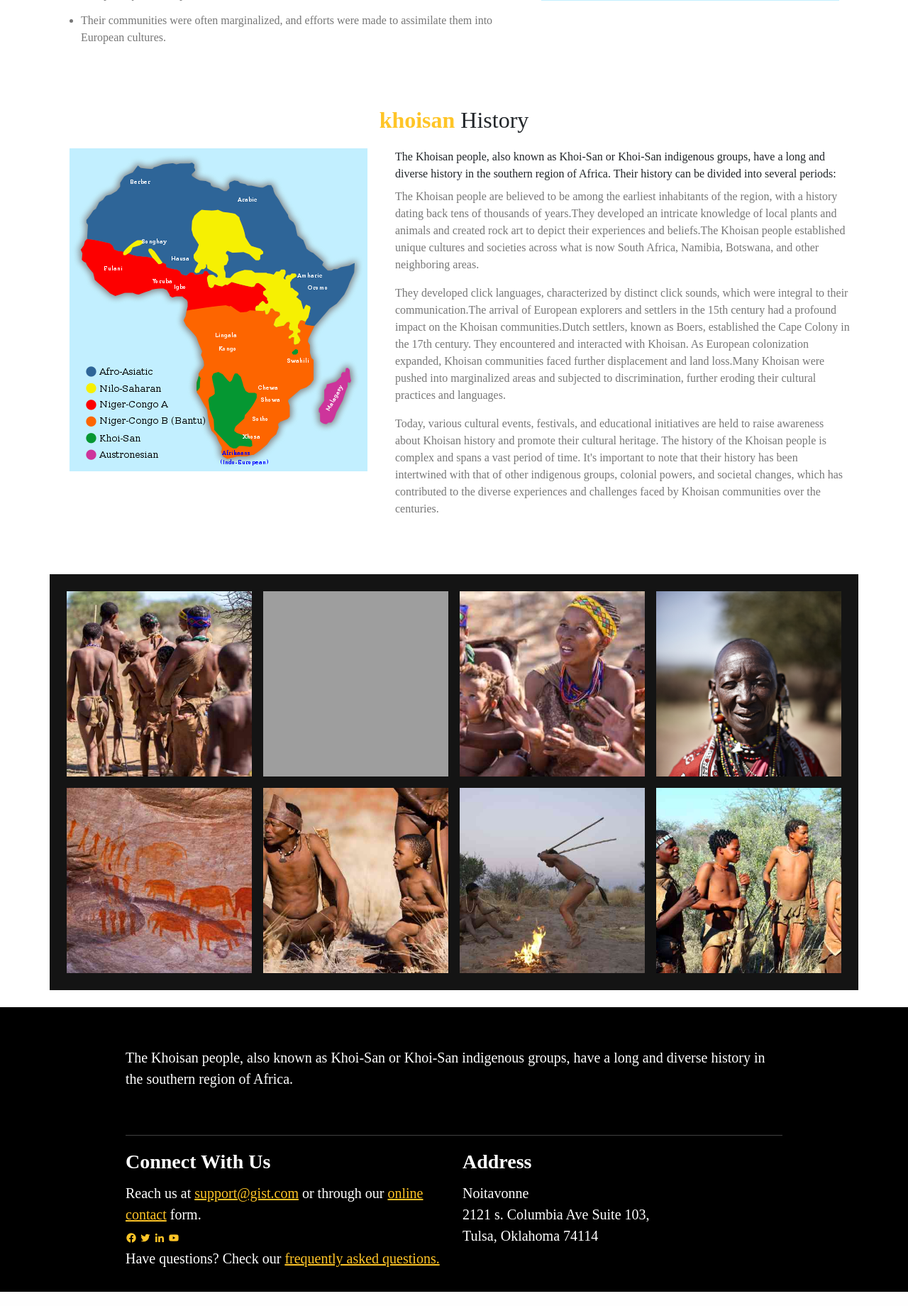
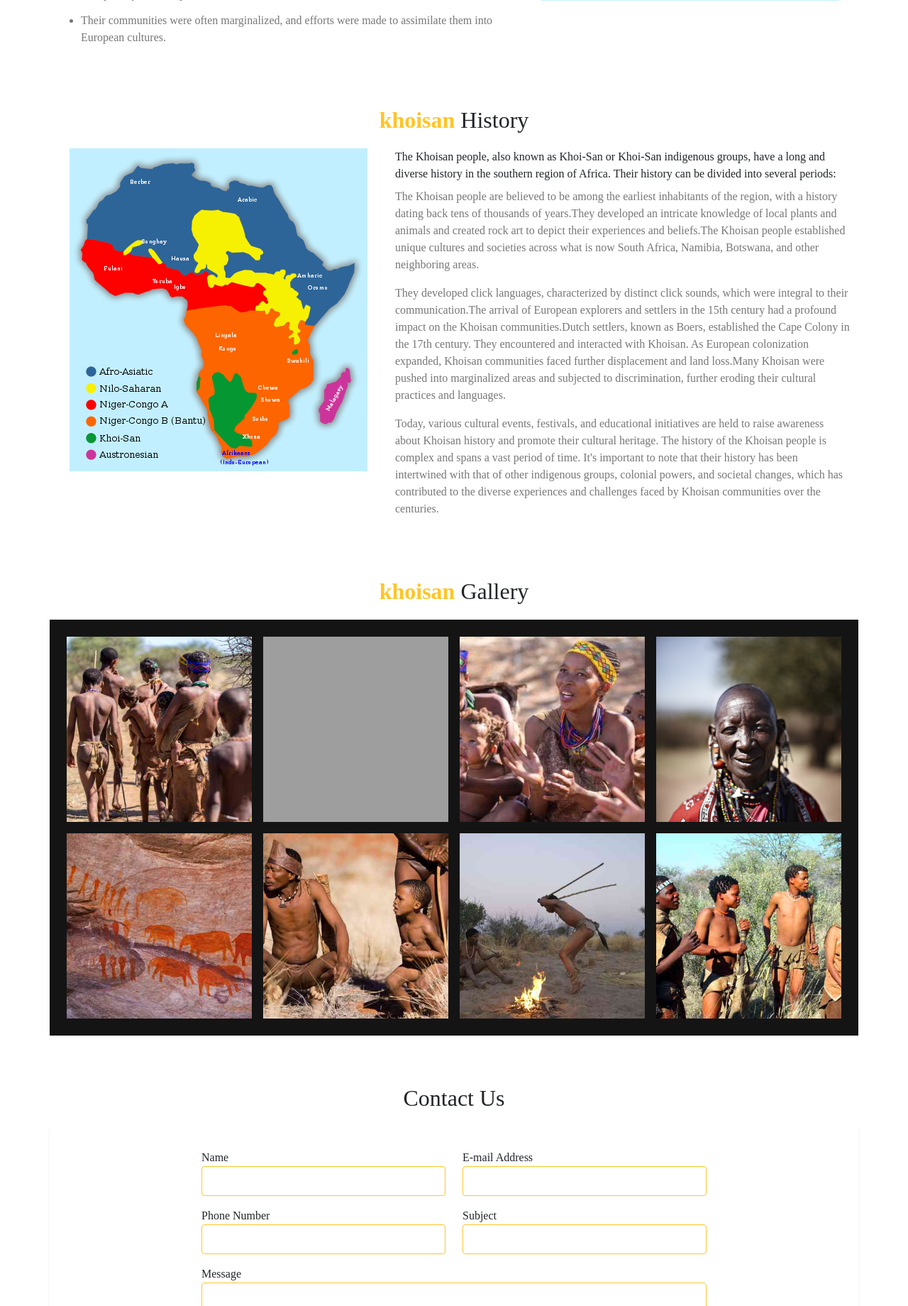
Before and after one commit to Virendra1552/khoisan, a PHP site: page / in a window 1280 px wide. Shown: the part 1360-3200 px from the top of the page at 71% size. Run offline with PHP 8.4, Linux system fonts and the light colour scheme; some libraries are stand-ins or nearby versions; grey boxes are pictures that could not be loaded.

Commit message:
khoisan landing page

```diff
--- a/css/style.css
+++ b/css/style.css
@@ -36,7 +36,7 @@ section{
 .head h2 span{
 	font-weight: 700;
 }
-h1,h2,h3,h4,h5,h6{
+h2,h3,h4,h5,h6{
 	line-height: 1.5;
 }
 .section-about UL li{
@@ -112,12 +112,78 @@ margin: .8rem 0px;
 	opacity: 0.5;
 	filter: grayscale(70%);
 }
+
+/*--------------------contact-css--------------------
+----------------------------------------------------*/
+
+.contact-section .side-icon i{
+	color: var(--khoisan-text-color);
+}
+.contact-section ul li a{
+	color: var(--khoisan-text-color);
+}
+.form-company-info{
+	background:#c3c9de;
+}
+.form-contact {
+	padding: 24px;
+}
+
+.form-contact form button,
+.form-contact form input,
+.form-contact form textarea {
+	width: 100%;
+	padding: .5em;
+	border: solid 1px var(--khoisan-theme-color);
+	border-radius: 4px;
+}
+.full #btncontactsubmit:hover, .about-right .btn-gist:hover{
+	background-color:var(--khoisan-theme-color)!important;
+	box-shadow: none;
+	color: var(--khoisan-theme-text-color);
+}
+
+/*-------------------footer-css---------------------
+----------------------------------------------------*/
 .section-footer{
 	background-color:var(--navbar-background-color) ;
 	color: var(--navbar-text-color);
 }
-/*-------------------footer-css---------------------
-----------------------------------------------------*/
+.section-footer a{
+	color: var(--khoisan-theme-text-color);
+}
+
+.section-footer .footer-icon{
+	display: inline-block;
+	color: #7f839c;
+	font-size:22px;
+	text-align: center;
+	transition: 0.3s;
+	height: 40px;
+	width: 40px;
+	text-align: center;
+	line-height:32px;
+	border: 1px solid #7f839c;
+	border-radius: 50%;
+	margin: 10px;
+	position: relative;
+}
+.section-footer .footer-icon i{
+	position: absolute;
+	top: 50%;
+	left: 50%;
+	transform: translate(-50%, -50%);
+}
+.section-footer a{
+	text-decoration: none;
+	color: #fff;
+}
+.footer-icon:hover{
+	color: #fff;
+	background:var(--khoisan-theme-color);
+	box-shadow: 0px 17px 66px 1px hwb(208deg 0% 0%);
+	border: 1px solid var(--khoisan-theme-color);
+}
 @media (max-width:768px){
 	.section-history img, .section-about img{
 		width: 100%;
--- a/index.php
+++ b/index.php
@@ -9,8 +9,9 @@
     <link href='https://unpkg.com/boxicons@2.1.4/css/boxicons.min.css' rel='stylesheet'>
     <style>
       .section-home{
-        background-image: url("images/khoisan-bg.jpg");
+        background-image:linear-gradient(hsla(0, 0%, 0%, 0.2),hsla(0, 0%, 0%, 0.2)), url("images/khoisan-bg.jpg");
         background-size: cover;
+        color: var(--navbar-text-color);
         height: calc(100vh - 56px);
         background-position: center;
         background-repeat: no-repeat;
@@ -57,7 +58,9 @@
     </section>
 
     <section class="section-home">
-
+      <div class="container">
+        <h1 class="text-center">The origins of humanity and its evolution are hotly debated among scientists. This is a version that traces the path from the first appearance of modern man to the present day</h1>
+      </div>
     </section>
 
     <section class="section-about">
@@ -131,6 +134,9 @@
 
     <section class="section-gallery">
       <div class="container">
+        <div class="head text-center mb-3">
+          <h2><span class="text-theme">khoisan</span> Gallery</h2>
+        </div>
         <div class="gallery row p-3">
           <div class="col-sm-6 col-md-4 col-lg-3 p-2">
             <img src="images/image-1.jpeg" alt="">
@@ -160,34 +166,75 @@
       </div>
     </section>
 
+    <section class="section-contact">
+      <div class="container">
+        <div class="head text-center mb-3">
+          <h2>Contact Us</h2>
+        </div>
+       <div class="row shadow-sm justify-content-center">
+        <div class="col-md-6 col-lg-8 form-contact">
+          <!-- <h3 class="">E-mail Us</h3> -->
+          <form id="contact-form" class="row justify-content-center">
+            <div class="col-6 my-2 " >
+              <label>Name</label>
+              <input type="text" name="name" id="name" required>
+            </div>
+            <div class="col-6 my-2 ">
+              <label>E-mail Address</label>
+              <input type="email" name="email" id="email" required>
+            </div>
+            <div class="col-6 my-2 ">
+              <label>Phone Number</label>
+              <input type="number" name="phone" id="phone">
+            </div>
+
+            <div class="col-6 my-2">
+              <label>Subject</label>
+              <input type="text" name="company" id="company">
+            </div>
+            <div class="full my-2 ">
+              <label>Message</label>
+              <textarea name="message" rows="5" id="message"></textarea>
+            </div>
+            <div class="full my-2 ">
+              <button type="button" id="btncontactsubmit" class="btn-theme d-inline-block">Submit</button>
+            </div>
+          </form>
+        </div>
+        <div class="col-md-6 d-none">
+          <iframe width="500" height="400" id="gmap_canvas" class="w-100" src="https://maps.google.com/maps?q=Noitavonne%202121%20s.%20Columbia%20Ave%20Suite%20103,%20Tulsa,%20Oklahoma%2074114&amp;t=&amp;z=19&amp;ie=UTF8&amp;iwloc=&amp;output=embed" frameborder="0" scrolling="no" marginheight="0" marginwidth="0"></iframe>
+        </div>
+      </div>
+      </div>
+    </section>
+
     <section class="section-footer">
       <div class="container">
         <div class="row justify-content-center">
           <div class="col-md-10">
             <div>
-              <div class="text-center mb-2 d-none">
-                <img src="http://localhost/persona/gist.network/assets/frontend/images/gist/gist-logo.png" class="w-50" alt="">
+              <div class="text-center mb-2">
+                <img src="images/logo.png" height="50px" alt="">
               </div>
-              <h5 class="mt-3 mb-5">The Khoisan people, also known as Khoi-San or Khoi-San indigenous groups, have a long and diverse history in the southern region of Africa.</h5>
+              <h5 class="mt-3">The Khoisan people, also known as Khoi-San or Khoi-San indigenous groups, have a long and diverse history in the southern region of Africa.</h5>
             </div>
           </div>
           <div class="col-md-10">
             <hr>
             <div class="row">
               <div class="col-md-6">
-                <h3 class="fw-bold">Connect With Us</h3>
-                <h5> Reach us at <a href="#" class="text-decoration-underline">support@gist.com</a> or through our <a href="#" class="text-decoration-underline">online contact</a> form.</h5>
+                <h5 class="fw-bold">Connect With Us</h5>
+                <h6 class="d-none"> Reach us at <a href="#" class="text-decoration-underline">support@gist.com</a> or through our <a href="#" class="text-decoration-underline">online contact</a> form.</h6>
                 <div class="">
                   <a href="https://www.facebook.com/people/Silocloud/100081311599960/" class="footer-icon"><i class="bx bxl-facebook-circle"></i></a>
                   <a href="https://twitter.com/cloud_silo" class="footer-icon"><i class="bx bxl-twitter"></i></a>
                   <a href="https://www.linkedin.com/company/silocloud" class="footer-icon"><i class="bx bxl-linkedin"></i></a>
                   <a href="https://www.youtube.com/channel/UCkzrRrUo6NkzkFUvMpfU0Iw" class="footer-icon"><i class="bx bxl-youtube"></i></a>
                 </div>
-                <h5>Have questions? Check our <a href="#" class="text-decoration-underline">frequently asked questions.</a></h5>
               </div>
               <div class="col-md-6">
-               <h3 class="fw-bold">Address</h3>
-               <h5>
+                <h5 class="fw-bold">Address</h5>
+                <h5 class="d-none">
                   Noitavonne <br>
                   2121 s. Columbia Ave Suite 103, <br>
                   Tulsa, Oklahoma 74114
```
Also changed, not shown: images/logo.png. Lines whose indentation alone changed are shown as unchanged.
